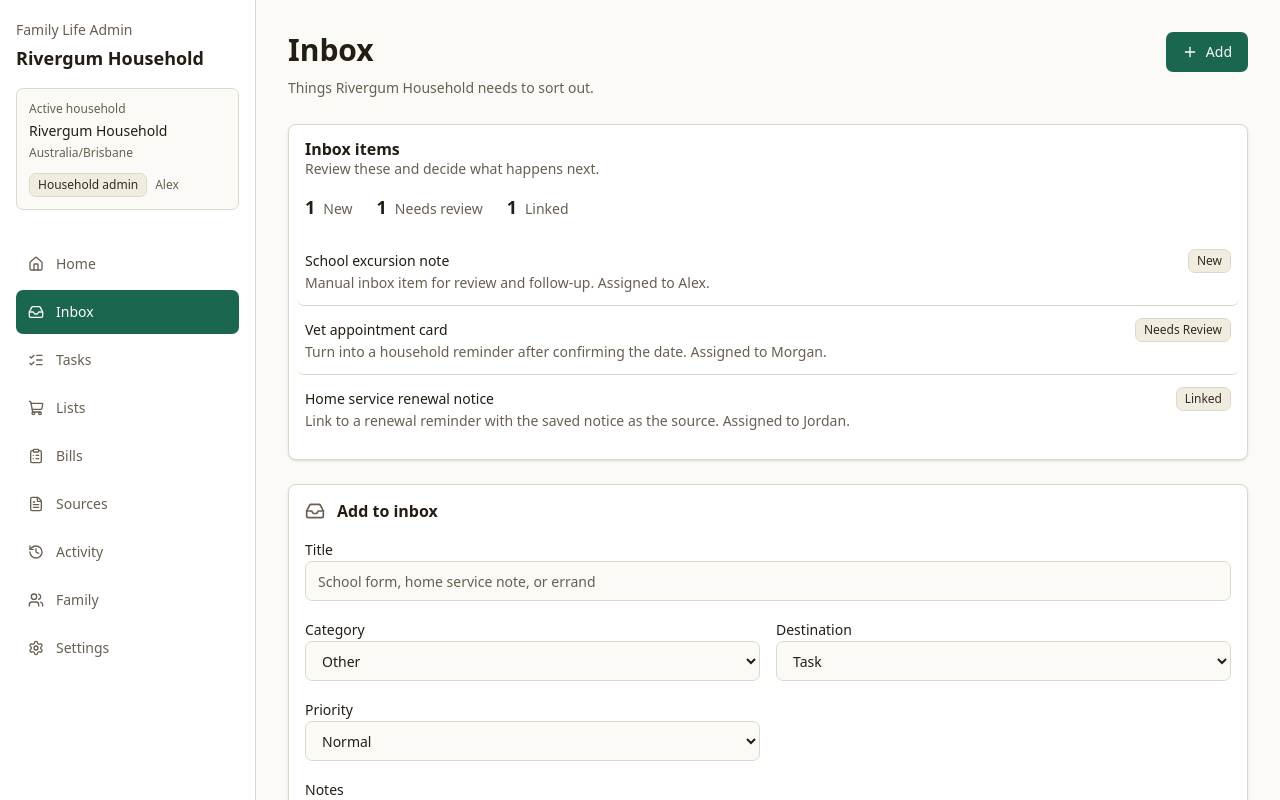
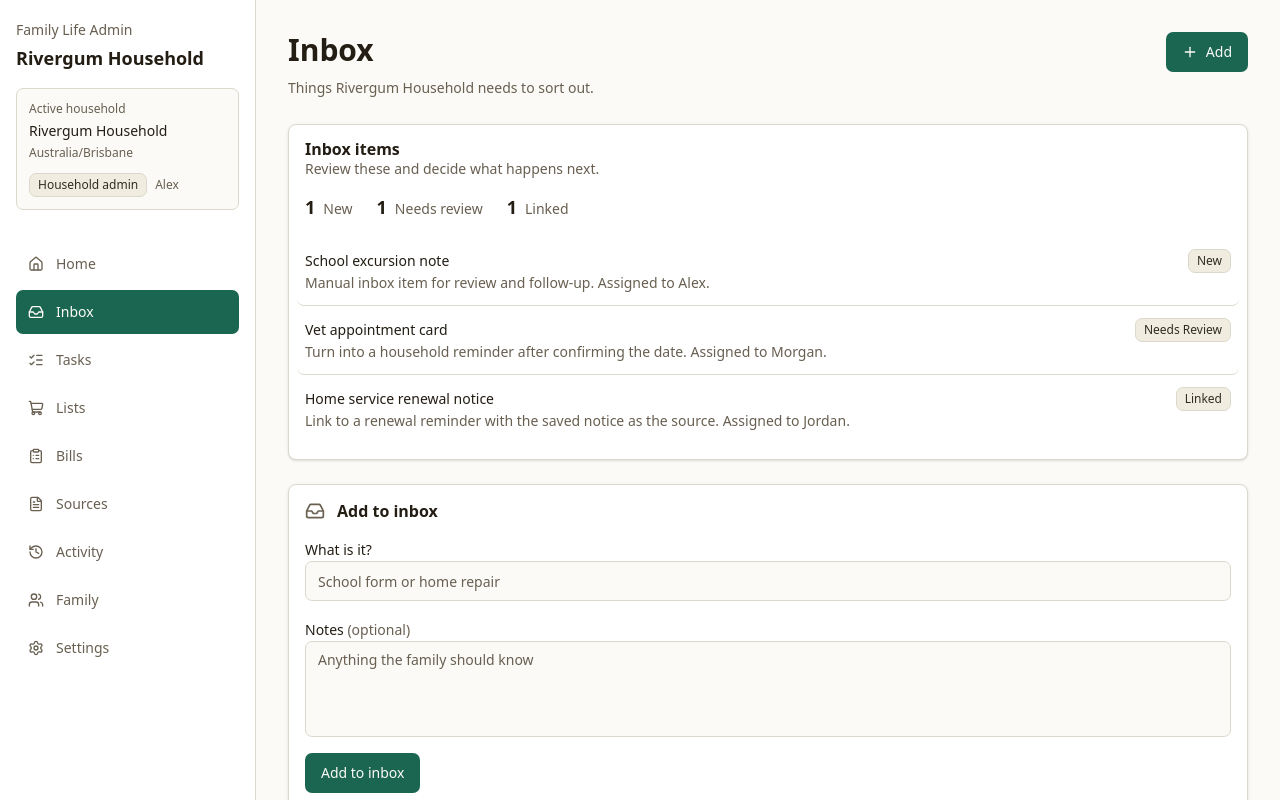
Before and after one commit to LatinMaestro/Life-Admin, a Next.js app: page /inbox in a window 1280 px wide. Shown: the top 800 px of the page. Built offline with nearby package versions, Linux system fonts and the light colour scheme.

Commit message:
Reduce inbox capture to essentials [skip ci]

```diff
--- a/src/components/inbox-capture-form.tsx
+++ b/src/components/inbox-capture-form.tsx
@@ -2,19 +2,15 @@
 
 import { useActionState, useEffect, useRef } from "react";
 import { useFormStatus } from "react-dom";
-import { Button } from "@/components/ui/button";
-import { Input } from "@/components/ui/input";
-import { Select } from "@/components/ui/select";
-import { Textarea } from "@/components/ui/textarea";
 import {
   createInboxItemAction,
   type InboxCaptureState,
 } from "@/app/(workspace)/inbox/actions";
+import { Button } from "@/components/ui/button";
+import { Input } from "@/components/ui/input";
+import { Textarea } from "@/components/ui/textarea";
 
-const initialState: InboxCaptureState = {
-  status: "idle",
-  message: "",
-};
+const initialState: InboxCaptureState = { status: "idle", message: "" };
 
 export function InboxCaptureForm() {
   const [state, formAction] = useActionState(createInboxItemAction, initialState);
@@ -27,10 +23,14 @@ export function InboxCaptureForm() {
   }, [state.status]);
 
   return (
-    <form ref={formRef} action={formAction} className="grid gap-4 md:grid-cols-2">
-      <div className="space-y-2 md:col-span-2">
+    <form ref={formRef} action={formAction} className="space-y-4">
+      <input type="hidden" name="category" value="other" />
+      <input type="hidden" name="destination" value="none" />
+      <input type="hidden" name="priority" value="normal" />
+
+      <div className="space-y-2">
         <label htmlFor="capture-title" className="text-sm font-medium">
-          Title
+          What is it?
         </label>
         <Input
           id="capture-title"
@@ -38,72 +38,26 @@ export function InboxCaptureForm() {
           minLength={2}
           maxLength={120}
           required
-          placeholder="School form, home service note, or errand"
+          placeholder="School form or home repair"
         />
       </div>
 
       <div className="space-y-2">
-        <label htmlFor="capture-category" className="text-sm font-medium">
-          Category
-        </label>
-        <Select id="capture-category" name="category" defaultValue="other">
-          <option value="household_admin">Household admin</option>
-          <option value="school">School</option>
-          <option value="appointment">Appointment</option>
-          <option value="renewal">Renewal</option>
-          <option value="shopping">Shopping</option>
-          <option value="other">Other</option>
-        </Select>
-      </div>
-
-      <div className="space-y-2">
-        <label htmlFor="capture-destination" className="text-sm font-medium">
-          Destination
-        </label>
-        <Select id="capture-destination" name="destination" defaultValue="task">
-          <option value="task">Task</option>
-          <option value="reminder">Reminder</option>
-          <option value="bill_or_renewal">Bill or renewal</option>
-          <option value="shopping_list">Shopping list</option>
-          <option value="source_reference">Source reference</option>
-          <option value="none">Decide later</option>
-        </Select>
-      </div>
-
-      <div className="space-y-2">
-        <label htmlFor="capture-priority" className="text-sm font-medium">
-          Priority
-        </label>
-        <Select id="capture-priority" name="priority" defaultValue="normal">
-          <option value="high">High</option>
-          <option value="normal">Normal</option>
-          <option value="low">Low</option>
-        </Select>
-      </div>
-
-      <div className="space-y-2 md:col-span-2">
         <label htmlFor="capture-description" className="text-sm font-medium">
-          Notes
+          Notes <span className="font-normal text-muted-foreground">(optional)</span>
         </label>
         <Textarea
           id="capture-description"
           name="description"
           maxLength={1000}
-          placeholder="What needs to happen, who is involved, and any timing to remember."
+          placeholder="Anything the family should know"
         />
       </div>
 
-      <div className="flex flex-col gap-3 md:col-span-2 sm:flex-row sm:items-center">
+      <div className="flex flex-col gap-3 sm:flex-row sm:items-center">
         <SubmitButton />
-        <Button type="reset" variant="outline">
-          Clear
-        </Button>
         <p
-          className={
-            state.status === "error"
-              ? "text-sm text-destructive"
-              : "text-sm text-muted-foreground"
-          }
+          className={state.status === "error" ? "text-sm text-destructive" : "text-sm text-muted-foreground"}
           role="status"
           aria-live="polite"
         >
@@ -116,10 +70,9 @@ export function InboxCaptureForm() {
 
 function SubmitButton() {
   const { pending } = useFormStatus();
-
   return (
     <Button type="submit" disabled={pending}>
-      {pending ? "Saving..." : "Save inbox item"}
+      {pending ? "Saving..." : "Add to inbox"}
     </Button>
   );
 }
```
